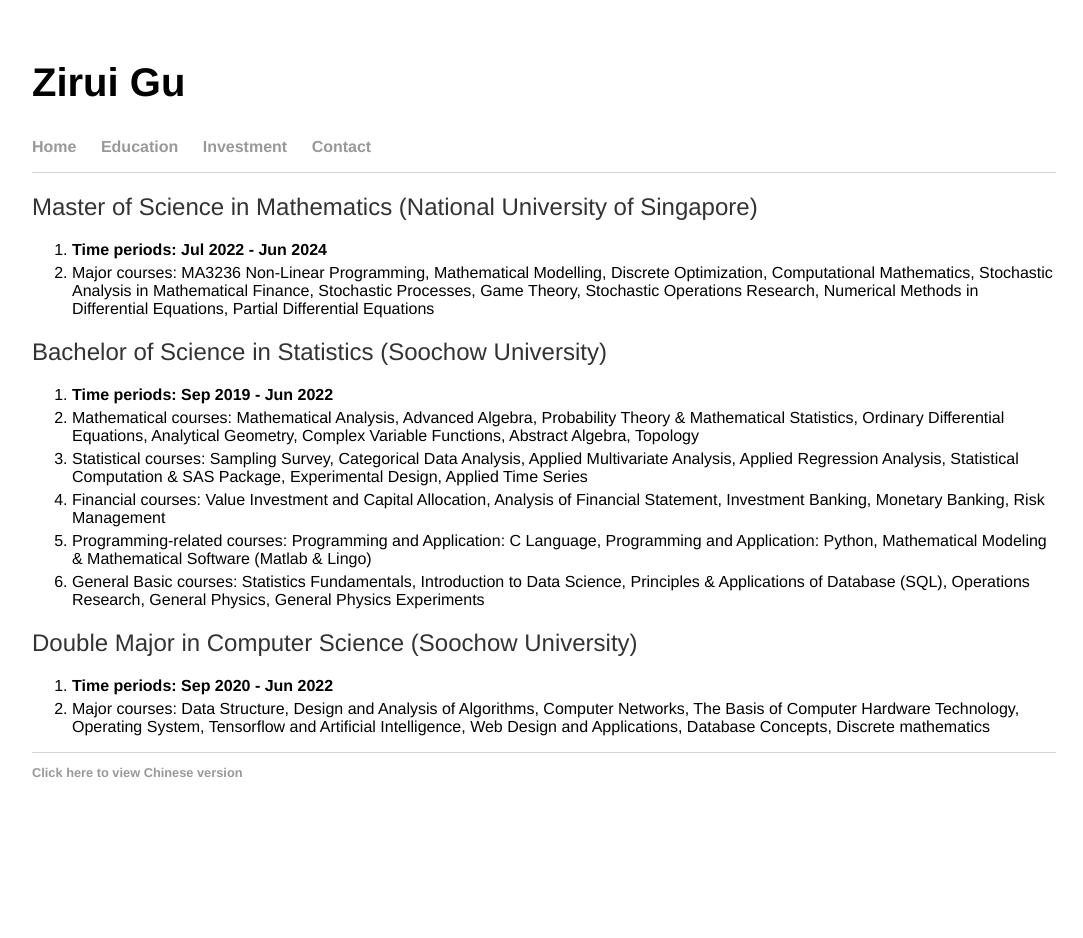
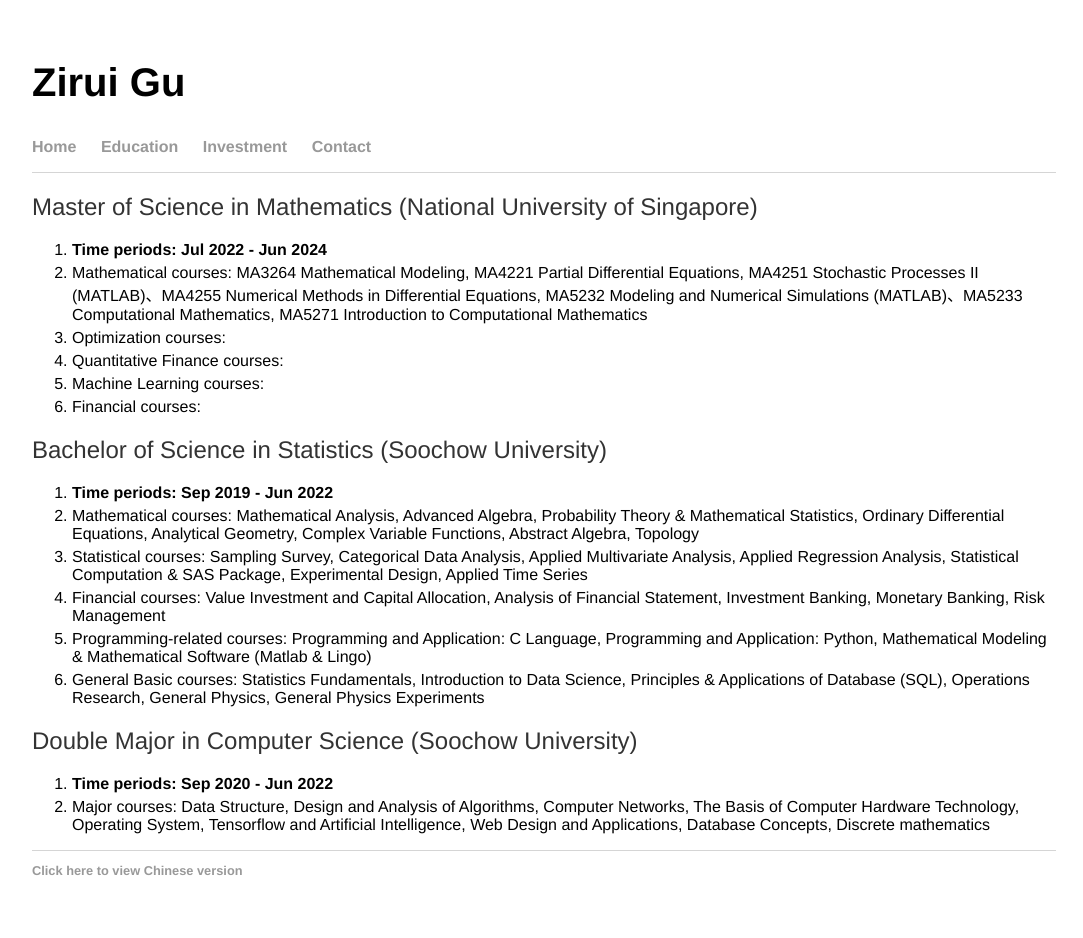
Before and after one commit to ziruigu/ziruigu.github.io, a Jekyll site: the page built from education/index.html, in a window 1280 px wide. Shown: the whole page, without its empty margins (96-1179 px from the left). Built offline with Jekyll 4.4.1, drawn with Linux system fonts in a browser that asks for light colours; before the commit the page ends 900 px from its top, so only the background shows below that.

Commit message:
Update index.html

```diff
--- a/education/index.html
+++ b/education/index.html
@@ -7,7 +7,12 @@
   <h2>Master of Science in Mathematics (National University of Singapore)</h2>
   <ol>
  <li><b>Time periods: Jul 2022 - Jun 2024</b></li>
- <li>Major courses: MA3236 Non-Linear Programming, Mathematical Modelling, Discrete Optimization, Computational Mathematics, Stochastic Analysis in Mathematical Finance, Stochastic Processes, Game Theory, Stochastic Operations Research, Numerical Methods in Differential Equations, Partial Differential Equations</li>
+ <li>Mathematical courses: MA3264 Mathematical Modeling, MA4221 Partial Differential Equations, MA4251 Stochastic Processes II (MATLAB)、MA4255 Numerical Methods in Differential Equations, MA5232 Modeling and Numerical Simulations (MATLAB)、MA5233 Computational Mathematics, MA5271 Introduction to Computational Mathematics</li>
+ <li>Optimization courses:</li>
+ <li>Quantitative Finance courses:</li>
+ <li>Machine Learning courses:</li>
+ <li>Financial courses:</li>
+
   </ol>
 
   <h2>Bachelor of Science in Statistics (Soochow University)</h2>
```
